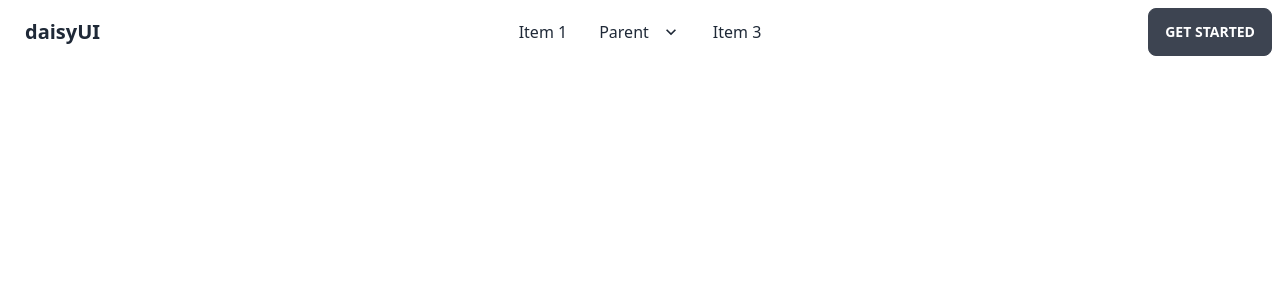
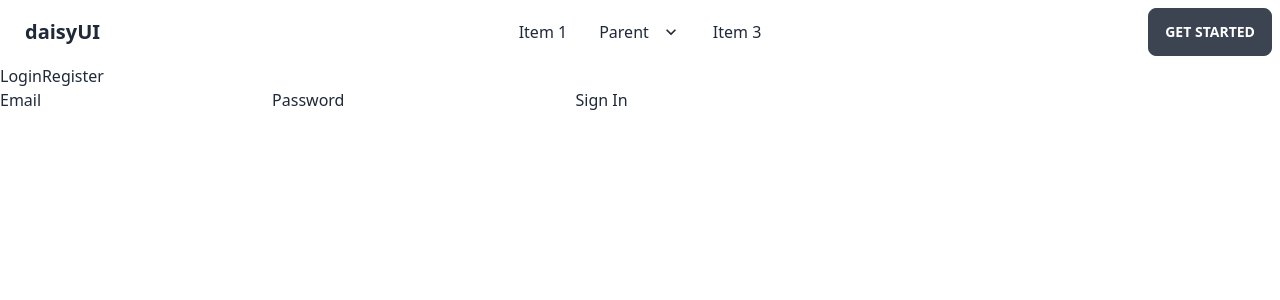
Before and after one commit to CodingDojoHackathonTeam2/SafeMaps, a React (Vite) app in the folder Client/: page /login in a window 1280 px wide. Shown: the top 300 px of the page. Built offline with nearby package versions, Linux system fonts and the light colour scheme.

Commit message:
"created LogReg page, updated main.jsx and App.jsx with react router"

```diff
--- a/Client/src/App.jsx
+++ b/Client/src/App.jsx
@@ -1,9 +1,15 @@
 import Navbar from './components/Navbar';
+import LogReg from './pages/LogReg';
+import { Routes, Route } from "react-router-dom";
+
 
 function App() {
 	return (
 		<>
 			<Navbar />
+			<Routes>
+				<Route path="/login" element={<LogReg />} />
+			</Routes>
 		</>
 	);
 }
--- a/Client/src/main.jsx
+++ b/Client/src/main.jsx
@@ -1,10 +1,13 @@
 import React from 'react'
 import ReactDOM from 'react-dom/client'
+import { BrowserRouter } from "react-router-dom";
 import App from './App'
 import './index.css'
 
 ReactDOM.createRoot(document.getElementById('root')).render(
   <React.StrictMode>
-    <App />
+    <BrowserRouter>
+      <App />
+    </BrowserRouter>
   </React.StrictMode>
 )
--- /dev/null
+++ b/Client/src/pages/LogReg.jsx
@@ -0,0 +1,111 @@
+import React from 'react';
+import * as Tabs from '@radix-ui/react-tabs';
+import { useState } from 'react';
+
+const LogReg = () => {
+
+    const [email, setEmail] = useState("");
+    const [password, setPassword] = useState("");
+    const [user, setUser] = useState({
+        firstname: "",
+        lastname: "",
+        email: "",
+        password: "",
+        confirmPassword: "",
+    });
+
+    const handleChange = (e) =>{
+        setUser({
+            ...user,
+            [e.target.name]: e.target.value,
+        });
+    };
+
+    const register = (e) => {
+        e.preventDefault();
+        axios.post("http://localhost:8000/api/users/register",
+            user)
+            .then((res) => {
+                console.log(res.data);
+                setUser({
+                    firstname: "",
+                    lastname: "",
+                    email: "",
+                    password: "",
+                    confirmPassword: "",
+                });
+            })
+            .catch((err) => {
+                console.log(err);
+                setErrors(err.response.data.errors);
+            })
+    };
+
+    const login = (event) =>{
+        event.preventDefault();
+        axios
+            .post("http://localhost:8000/api/users/login",
+            {
+                email: email,
+                password: password,
+            })
+            .then((res)=>{
+                console.log(res, "res");
+                console.log(res.data, "is res data!");
+                navigate("/");
+            })
+            .catch((err)=>{
+                console.log(err.response.data);
+            });
+    };
+
+
+
+    return (
+        <div>
+            <Tabs.Root defaultValue="login" orientation="vertical">
+
+                <Tabs.List aria-label="tabs example">
+
+                    <Tabs.Trigger value="login">Login</Tabs.Trigger>
+
+                    <Tabs.Trigger value="register">Register</Tabs.Trigger>
+
+                </Tabs.List>
+
+                <Tabs.Content value="login">
+                    <form
+                        onSubmit={login}>
+                        <label for="email">Email</label>
+                        <input type="text" name="email" onChange={(e) => setEmail(e.target.value)} />
+                        <label for="email">Password</label>
+                        <input type="password" name="password" onChange={(e) => setPassword(e.target.value)} />
+                        <button type="submit">Sign In</button>
+                    </form>
+
+                </Tabs.Content>
+
+                <Tabs.Content value="register">
+                    <form
+                        onSubmit={register}>
+                        <label for="firstname">First Name</label>
+                        <input type="text" name="firstname" onChange={(e) => handleChange(e)} />
+                        <label for="lastname">Last Name</label>
+                        <input type="text" name="lastname" onChange={(e) => handleChange(e)} />
+                        <label for="email">Email</label>
+                        <input type="text" name="email" onChange={(e) => handleChange(e)} />
+                        <label for="password">Password</label>
+                        <input type="password" name="password" onChange={(e) => handleChange(e)} />
+                        <label for="confirmpassword">Confirm Password</label>
+                        <input name="confirmpassword" type="password" onChange={(e) => handleChange(e)} />
+                        <button type="submit">Register</button>
+                    </form>
+                </Tabs.Content>
+
+            </Tabs.Root>
+        </div>
+    );
+};
+
+
+export default LogReg;
```
